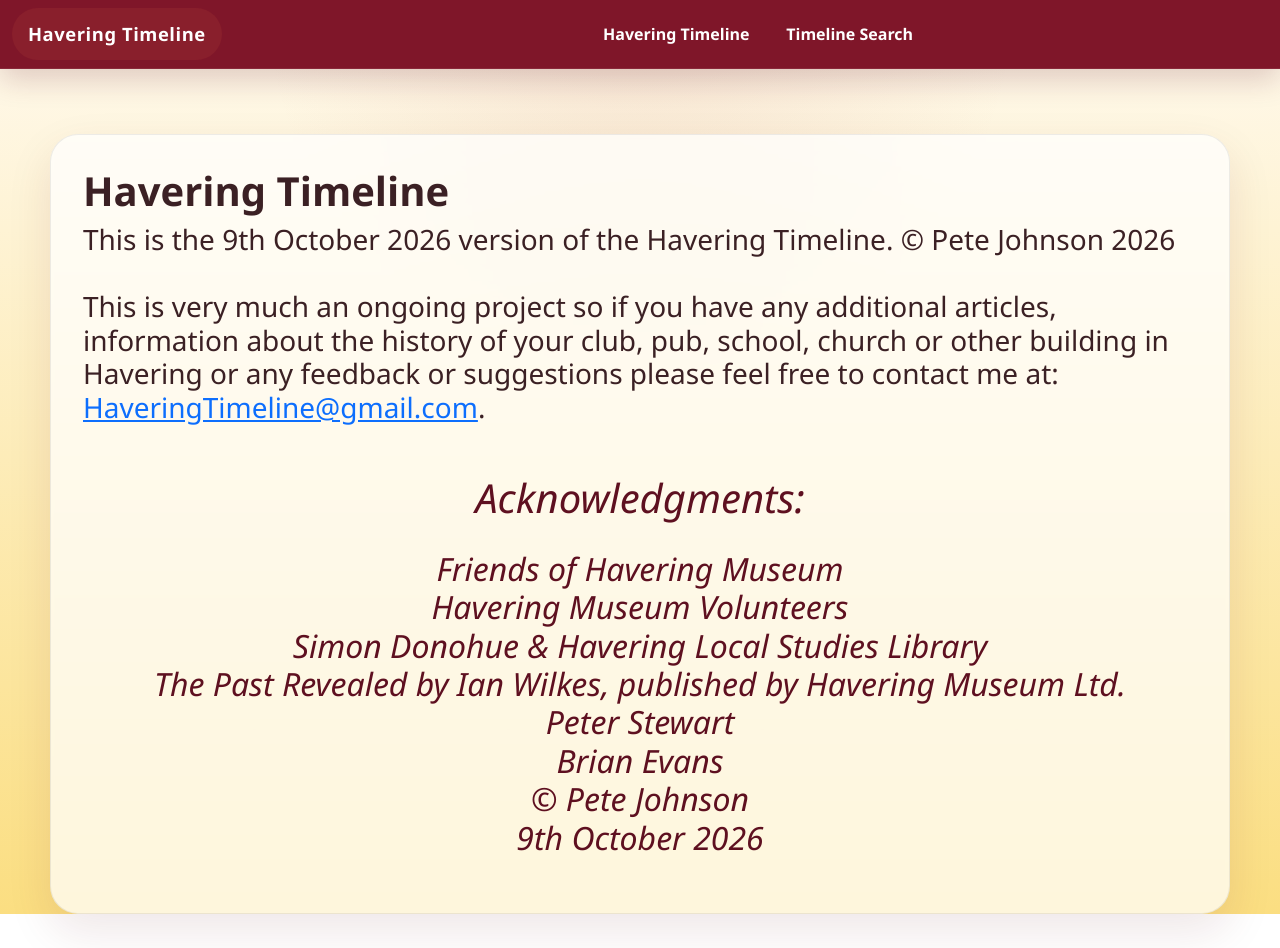
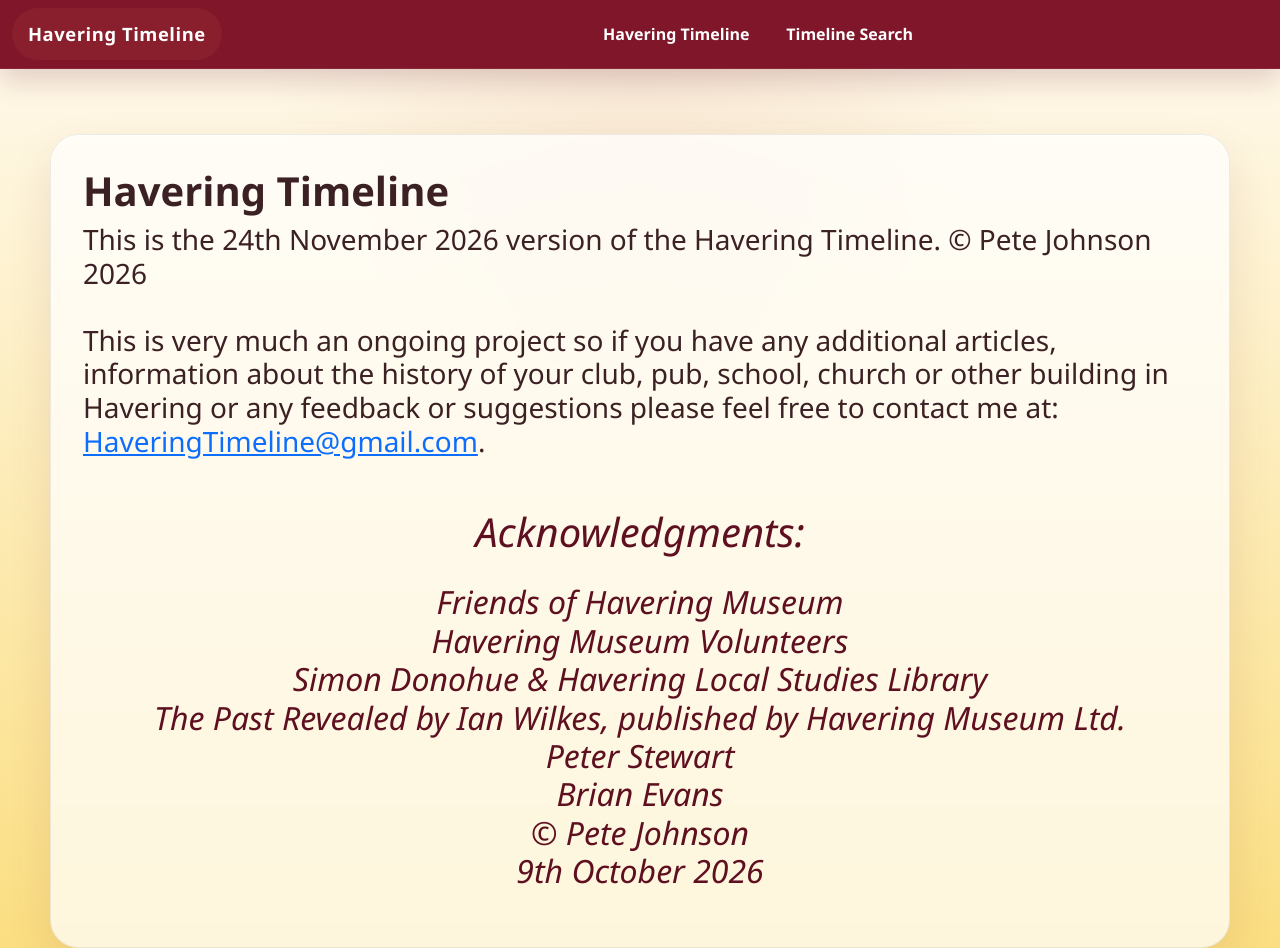
Before and after one commit to PeteJohnson34/cream, a plain HTML site: page intro.html in a window 1280 px wide. Before the commit the page ends 914 px from the top, so only its background shows below. Drawn offline with nearby package versions, Linux system fonts and the light colour scheme.

Commit message:
Update to intro.html

```diff
--- a/intro.html
+++ b/intro.html
@@ -30,7 +30,7 @@
   <!--End of Navigation bar-->
   <div class="container">
     <h1><b>Havering Timeline<br></b></h1>
-    <h3>This is the 9th October 2026 version of the Havering Timeline. © Pete Johnson 2026
+    <h3>This is the 24th November 2026 version of the Havering Timeline. © Pete Johnson 2026
       <br><br>
 
       This is very much an ongoing project so if you have any additional articles, information about the history of your
```
